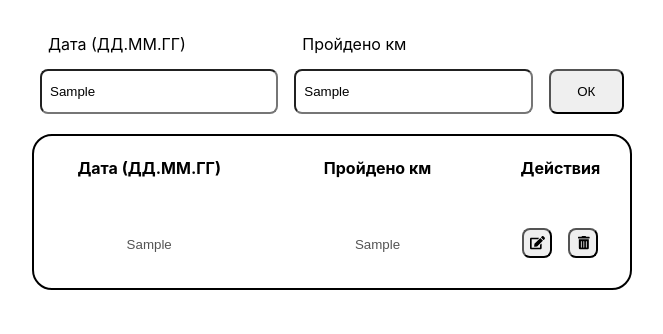
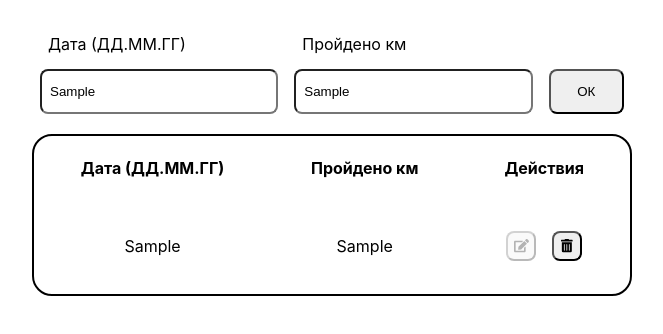
Before and after one commit to federikos/forms-steps, a React (Create React App) app: page / in a window 1280 px wide. Both pictures are taken after typing "Sample", "Sample" into the empty fields and a click on the button "ОК". Shown: the top 334 px of the page, without its empty margins (308-971 px from the left). Built offline with nearby package versions, Linux system fonts and the light colour scheme.

Commit message:
remove inputs from the table, modify handleSubmit method

```diff
--- a/src/App.js
+++ b/src/App.js
@@ -6,25 +6,28 @@ import Table from './Table';
 
 function App() {
   const [tableData, setTableData ] = useState([]);
+  const [editMode, setEditMode] = useState(false);
 
   const handleSubmit = (e, currentData) => {
     e.preventDefault();
     setTableData(prevData => {
 
-      if (prevData.length) {
-        let shouldAddCurrentData = true;
+      const containsCurrentDate = Boolean(prevData.filter(row => row.date === currentData.date).length);
+
+      if (containsCurrentDate) {
         const newData = prevData.map(row => {
           if (currentData.date === row.date) {
-            shouldAddCurrentData = false;
+            if (editMode) {
+              return {...row, date: currentData.date, km: currentData.km}
+            }
             return {...row, km: parseInt(row.km) + parseInt(currentData.km)}
           }
           return {...row}
         });
 
-        return shouldAddCurrentData ? [...newData, {...currentData, id: shortid.generate()}] : [...newData];
+        return newData;
       }
-
-      return [{...currentData, id: shortid.generate()}]
+      return [...prevData, {...currentData, id: shortid.generate()}]
     })
   };
 
@@ -34,30 +37,21 @@ function App() {
     })
   }
 
-  const handleInputChange = (e, id) => {
-    e.preventDefault();
-    const {value, name} = e.currentTarget;
-
-    setTableData(prevData => {
-      return prevData.map(row => {
-        if(row.id === id) {
-          //Если нажата кнопка-переключатель Edit, переключаем значение disabled для строки таблицы
-          if (name === 'switch-edit') {
-            return {...row, disabled: !row.disabled};
-          }
-          //Иначе устанавливаем новое значение из поля input
-          return {...row, [name]: value}
-        }
-        //Остальные строки с другим id пропускаем
-        return {...row}
-      });
-    })
-  }
+  // const handleEdit = (e, id) => {
+  //   e.preventDefault();
+  //   setEditMode(prevEditMode => !prevEditMode);
+  // }
 
   return (
     <div className="App">
-      <Form handleSubmit={handleSubmit} />
-      <Table tableData={tableData} handleDelete={handleDelete} handleInputChange={handleInputChange} />
+      <Form
+      handleSubmit={handleSubmit}
+      />
+      <Table
+      tableData={tableData}
+      handleDelete={handleDelete}
+      // handleEdit={handleEdit}
+      />
     </div>
   );
 }
--- a/src/Form.js
+++ b/src/Form.js
@@ -19,6 +19,7 @@ const Form = props => {
       }
     })
   }
+
   return (
     <form className="form" onSubmit={(e) => handleSubmit(e, currentData)}>
       <div className="input-wrapper">
--- a/src/Table.js
+++ b/src/Table.js
@@ -11,7 +11,7 @@ function westEuropeanDateToMilliseconds(dateString) {
 }
 
 const Table = props => {
-  const { tableData, handleDelete, handleInputChange } = props;
+  const { tableData, handleDelete, handleEdit } = props;
   return (
     <table>
       <thead>
@@ -31,13 +31,13 @@ const Table = props => {
                 return(
                   <tr key={row.id}>
                     <td>
-                      <input name='date' value={row.date} disabled={row.disabled} onChange={e => handleInputChange(e, row.id)} />
+                      <p>{row.date}</p>
                     </td>
                     <td>
-                      <input name='km' value={row.km} disabled={row.disabled} onChange={e => handleInputChange(e, row.id)} />
+                      <p>{row.km}</p>
                     </td>
                     <td>
-                      <button name="switch-edit" className="edit" onClick={e => handleInputChange(e, row.id)} aria-label='edit'>
+                      <button disabled name="switch-edit" className="edit" onClick={e => handleEdit(e, row.id)} aria-label='edit'>
                         <FontAwesomeIcon icon={faEdit} />
                       </button>
                       <button className="delete" onClick={e => handleDelete(e, row.id)} aria-label='delete'>
```
